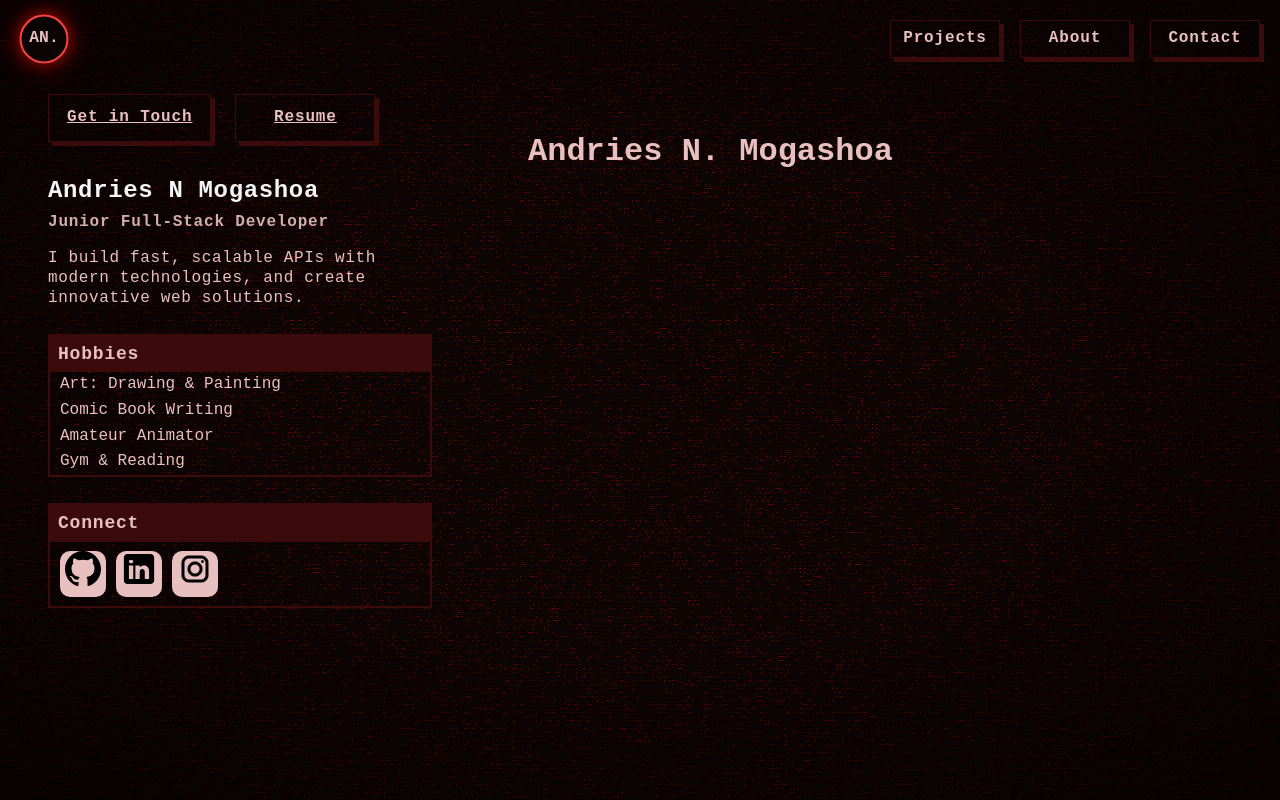
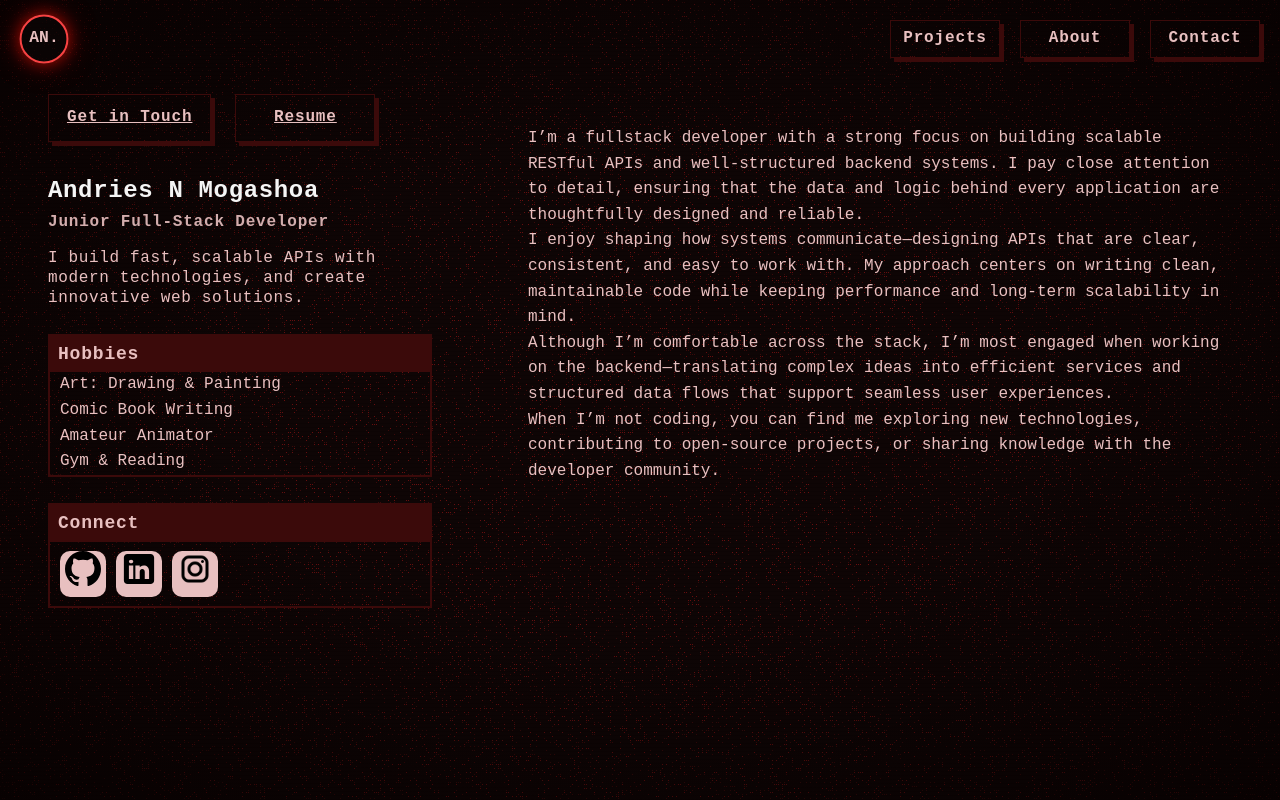
Before and after one commit to katGhost/kat-portfolio, a Next.js app: page / in a window 1280 px wide. Built offline with nearby package versions, Linux system fonts and the light colour scheme.

Commit message:
feat: About page rendered in page -> scrollable content

```diff
--- a/src/app/page.js
+++ b/src/app/page.js
@@ -9,7 +9,23 @@ export default function Home() {
   return (
     <div className={styles.page}>
       <main className={styles.main}>
-        <h1>Andries N. Mogashoa</h1>
+        <div className={styles.mainPageContent}>
+          <p className={styles.introText}>
+            I’m a fullstack developer with a strong focus on building scalable RESTful APIs and well-structured backend systems.
+            I pay close attention to detail, ensuring that the data and logic behind every application are thoughtfully designed and reliable.
+          </p>
+          <p className={styles.introText}>
+            I enjoy shaping how systems communicate—designing APIs that are clear, consistent, and easy to work with.
+            My approach centers on writing clean, maintainable code while keeping performance and long-term scalability in mind.
+          </p>
+          <p className={styles.introText}>
+            Although I’m comfortable across the stack, I’m most engaged when working on the backend—translating complex ideas
+            into efficient services and structured data flows that support seamless user experiences.
+          </p>
+          <p className={styles.introText}>
+            When I’m not coding, you can find me exploring new technologies, contributing to open-source projects, or sharing knowledge with the developer community.
+          </p>
+        </div>
       </main>
     </div>
   );
```
